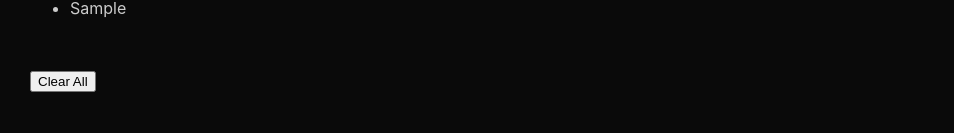
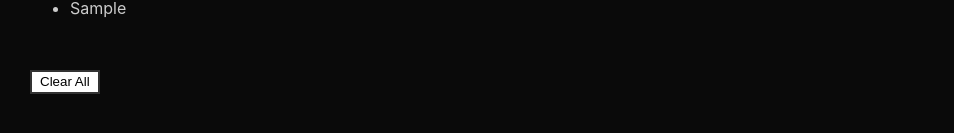
Before and after one commit to jerry101-dotcom/chef-jeremiah, a React (Vite) app: page / in a window 1280 px wide. Both pictures are taken after typing "Sample" into the empty fields and a click on the button "Add ingredient". Shown: the part 223-356 px from the top of the page, without its empty margins (0-954 px from the left). Built offline with nearby package versions, Linux system fonts and the light colour scheme.

Commit message:
styled the clear btn

```diff
--- a/src/App.css
+++ b/src/App.css
@@ -193,6 +193,20 @@ ul.ingredients-list > li {
   animation-delay: -0.16s;
 }
 
+.clear-btn{
+  padding: 0.2em 0.6em;
+  background-color: #ffffff;
+  color: #000000;
+  transition: 0.5s ease-in-out;
+  border: 2px solid rgb(51, 51, 51);
+}
+
+.clear-btn:hover{
+  color: white;
+  background-color: #000000;
+  border: 2px solid rgb(51, 51, 51);
+}
+
 @keyframes bounce {
   0%,
   80%,
--- a/src/components/main.jsx
+++ b/src/components/main.jsx
@@ -67,7 +67,7 @@ const Main = () => {
             {recipe && <ClaudeRecipe recipe={recipe} />}
 
             {(ingredients.length > 0 || recipe) && (
-                <button onClick={clearAll} className="clear-button">
+                <button onClick={clearAll} className="clear-btn">
                     Clear All
                 </button>
             )}
```
